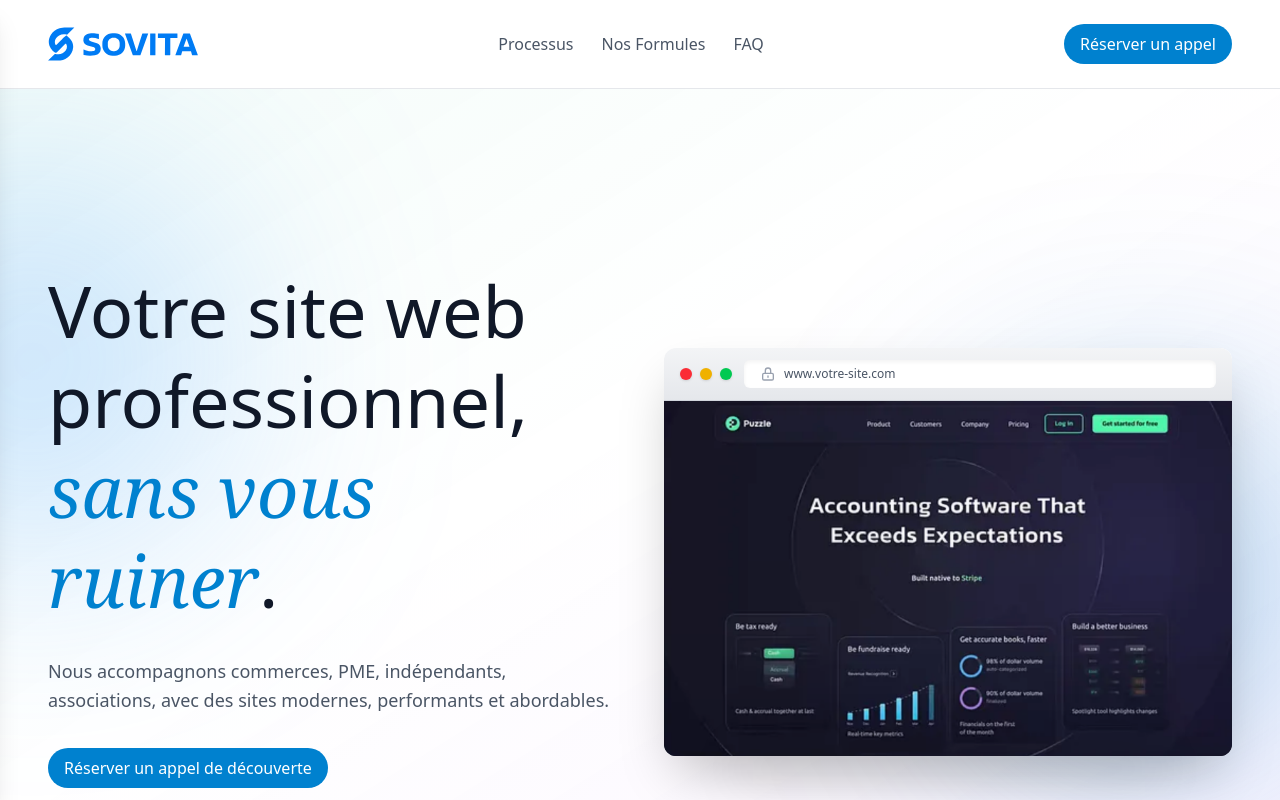
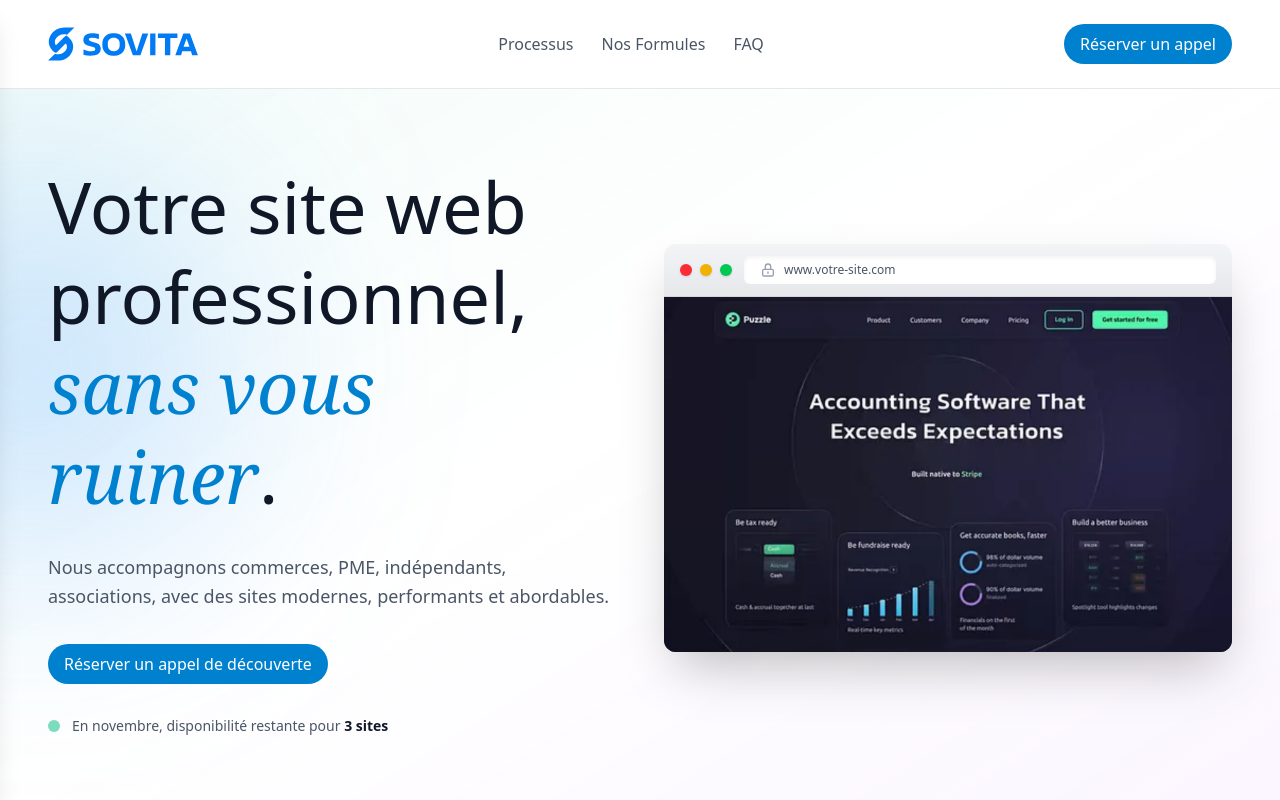
Before and after one commit to ahsanul0185/pro-sovita, a Next.js app: page / in a window 1280 px wide. Shown: the top 800 px of the page. Built offline with nearby package versions, Linux system fonts and the light colour scheme.

Commit message:
fixed hero bg

```diff
--- a/package.json
+++ b/package.json
@@ -8,6 +8,7 @@
     "start": "next start"
   },
   "dependencies": {
+    "aos": "^2.3.4",
     "lucide-react": "^0.553.0",
     "motion": "^12.23.24",
     "next": "16.0.3",
--- a/src/components/Navbar.jsx
+++ b/src/components/Navbar.jsx
@@ -12,7 +12,6 @@
 
   const toggleMenu = () => setOpen(!open);
 
-  console.log(open)
 
   return (
     <div className="sticky top-0 bg-white backdrop-blur-3xl w-full z-50 border-b border-gray-200">
--- a/src/components/Title.jsx
+++ b/src/components/Title.jsx
@@ -1,7 +1,7 @@
 
 
 export default function Title({text1, text2}) {
-    return (<h2 className="text-4xl lg:text-5xl font-light text-center mb-16 text-gray-900">
+    return (<h2 data-aos="fade-up" className="text-4xl lg:text-5xl font-light text-center mb-16 text-gray-900">
           {text1}
           {/* <span className="text-[#0081cf] italic font-serif"> */}
           <span className="text-transparent bg-clip-text bg-gradient-to-r from-cyan-400 to-primary font-serif italic">
--- a/src/sections/Hero.jsx
+++ b/src/sections/Hero.jsx
@@ -24,28 +24,28 @@
   }, [slides.length]);
 
   return (
-    <section className="relative min-h-screen overflow-hidden">
+    <section className="relative min-h-screen bg-white overflow-hidden pt-20 md:pt-12">
       {/* Animated Blur Blobs */}
-      <div className="absolute inset-0 overflow-visible pointer-events-none">
+      <div className="absolute inset-0 overflow-hidden pointer-events-none">
         <div className="absolute top-20 -left-40 w-96 h-96 bg-blue-400/30 rounded-full blur-[120px] animate-blob"></div>
-        <div className="absolute top-72 -right-20 w-96 h-96 bg-primary/30 rounded-full blur-[130px] animate-blob animation-delay-2000"></div>
+        {/* <div className="absolute top-72 -right-20 w-96 h-96 bg-primary/30 rounded-full blur-[130px] animate-blob animation-delay-2000"></div> */}
         {/* <div className="absolute -bottom-20 left-1/3 w-96 h-96 bg-cyan-400/30 rounded-full blur-3xl animate-blob animation-delay-4000"></div> */}
       </div>
 
-      <div className="relative z-10 max-w-main default-padding mx-auto mt-20 md:mt-38">
+      <div className="relative z-10 max-w-main default-padding mx-auto ">
         <div className="grid lg:grid-cols-2 gap-12 items-center">
           {/* Left Content */}
           <div  className="space-y-8">
             <h1 className="text-5xl md:text-6xl lg:text-7xl font-light leading-tight text-gray-900">
               Votre site web professionnel,
               <br />
-              <span className="text-[#0081cf] italic font-serif">
+              <span className="text-primary italic font-serif">
                 sans vous ruiner
               </span>
               .
             </h1>
 
-            <p className="text-lg text-gray-600 leading-relaxed max-w-xl">
+            <p data-aos="fade-up" className="text-lg text-gray-600 leading-relaxed max-w-xl">
               Nous accompagnons commerces, PME, indépendants, associations, avec
               des sites modernes, performants et abordables.
             </p>
@@ -62,7 +62,7 @@
           </div>
 
           {/* Right Content - Browser Mockup with Image Slider */}
-          <motion.div initial={{opacity : 0}} animate={{opacity : 1}} transition={{duration : 0.3}} className="relative">
+          <div data-aos="fade-up" className="relative">
             <div className="relative transform transition-transform duration-500">
               {/* Browser Mockup Container */}
               <div className="bg-white rounded-xl shadow-2xl overflow-hidden">
@@ -134,34 +134,10 @@
               </div>
 
               {/* Decorative Shadow */}
-              <div className="absolute -bottom-6 left-1/2 transform -translate-x-1/2 w-3/4 h-6 bg-black/10 blur-xl rounded-full"></div>
             </div>
-          </motion.div>
+          </div>
         </div>
       </div>
-
-      {/* <style jsx>{`
-        @keyframes blob {
-          0%, 100% {
-            transform: translate(0, 0) scale(1);
-          }
-          33% {
-            transform: translate(30px, -50px) scale(1.1);
-          }
-          66% {
-            transform: translate(-20px, 20px) scale(0.9);
-          }
-        }
-        .animate-blob {
-          animation: blob 7s infinite;
-        }
-        .animation-delay-2000 {
-          animation-delay: 2s;
-        }
-        .animation-delay-4000 {
-          animation-delay: 4s;
-        }
-      `}</style> */}
     </section>
   );
 }
```
Also changed, not shown: 1 other file (tests, documents, lock files or other folders).
